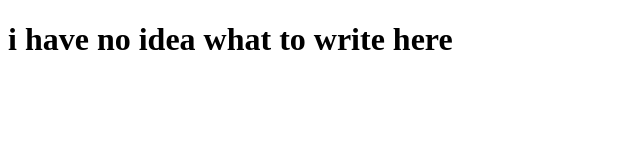
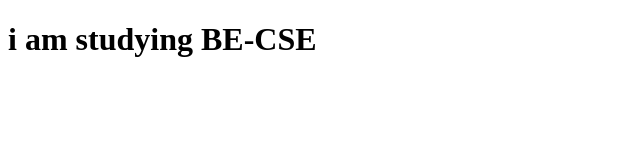
Before and after one commit to mydeen34/simplerepo, a plain HTML site: page index.html in a window 1280 px wide. Shown: the whole page, without its empty margins (0-640 px from the left). Drawn offline with Linux system fonts and the light colour scheme.

Commit message:
feat:i have modified the indexpage

```diff
--- a/index.html
+++ b/index.html
@@ -6,6 +6,6 @@
     <title>My name Mohammed sheik Mydeen </title>
 </head>
 <body>
-    <h1>i have no idea what to write here</h1>
+    <h1>i am studying BE-CSE</h1>
 </body>
 </html>
```
